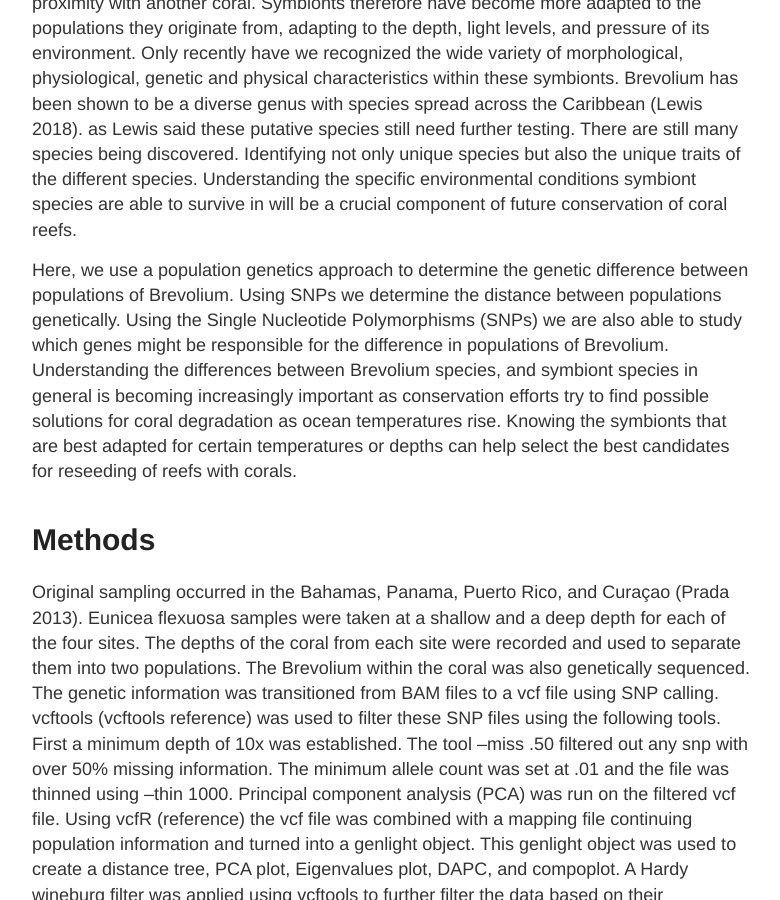
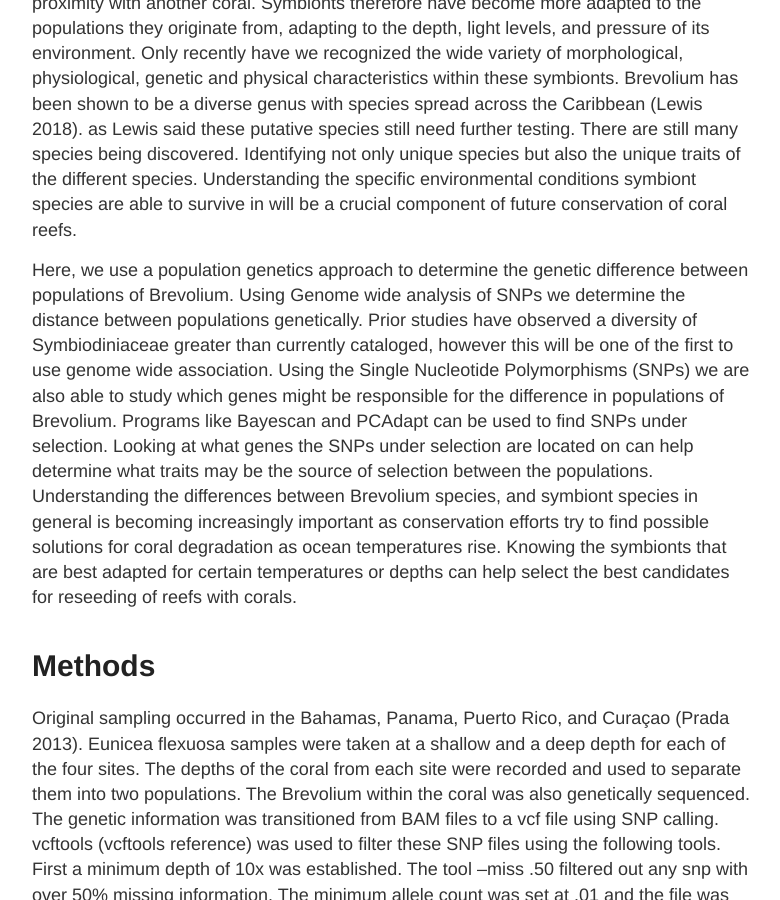
Before and after one commit to Mwags24/Brevolium_Notebook, a Jekyll site: the page built from _posts/2020-6-16-Full_Draft1.md, in a window 1280 px wide and 900 px high, scrolled down 1655 px. Shown: the whole window, without its empty margins (248-1028 px from the left). Built offline with Jekyll 4.4.1, drawn with Linux system fonts in a browser that asks for light colours.

Commit message:
Update 2020-6-16-Full_Draft1.md

```diff
--- a/_posts/2020-6-16-Full_Draft1.md
+++ b/_posts/2020-6-16-Full_Draft1.md
@@ -20,8 +20,8 @@ Until just recently these symbionts were classified under a single genus called
 The soft coral *Eunicea flexuosa* is commonly associated with the *Brevolium* family of symbiont. *E. flexuosa* is an octocoral from the family Plexauridae. It is a broadcast spawner and acquires its symbiont horizontally from the environment. This allows for the coral to have different symbionts between generations.This horizontal acquisition means that while the corals may spread beyond its native home, the symbiont will not spread between ecosystems as easily, being limited to transfer through the water column or by proximity with another coral. Symbionts therefore have become more adapted to the populations they originate from, adapting to the depth, light levels, and pressure of its environment. Only recently have we recognized the wide variety of morphological, physiological, genetic and physical characteristics within these symbionts.
 Brevolium has been shown to be a diverse genus with species spread across the Caribbean (Lewis 2018). as Lewis said these putative species still need further testing. There are still many species being discovered. Identifying not only unique species but also the unique traits of the different species. Understanding the specific environmental conditions symbiont species are able to survive in will be a crucial component of future conservation of coral reefs.
 
-Here, we use a population genetics approach to determine the genetic difference between populations of Brevolium. Using SNPs we determine the distance between populations genetically.
-Using the Single Nucleotide Polymorphisms (SNPs) we are also able to study which genes might be responsible for the difference in populations of Brevolium.
+Here, we use a population genetics approach to determine the genetic difference between populations of Brevolium. Using Genome wide analysis of SNPs we determine the distance between populations genetically. Prior studies have observed a diversity of Symbiodiniaceae greater than currently cataloged, however this will be one of the first to use genome wide association.
+Using the Single Nucleotide Polymorphisms (SNPs) we are also able to study which genes might be responsible for the difference in populations of Brevolium. Programs like Bayescan and PCAdapt can be used to find SNPs under selection. Looking at what genes the SNPs under selection are located on can help determine what traits may be the source of selection between the populations.
 Understanding the differences between Brevolium species, and symbiont species in general is becoming increasingly important as conservation efforts try to find possible solutions for coral degradation as ocean temperatures rise. Knowing the symbionts that are best adapted for certain temperatures or depths can help select the best candidates for reseeding of reefs with corals.
 
 # Methods
```
